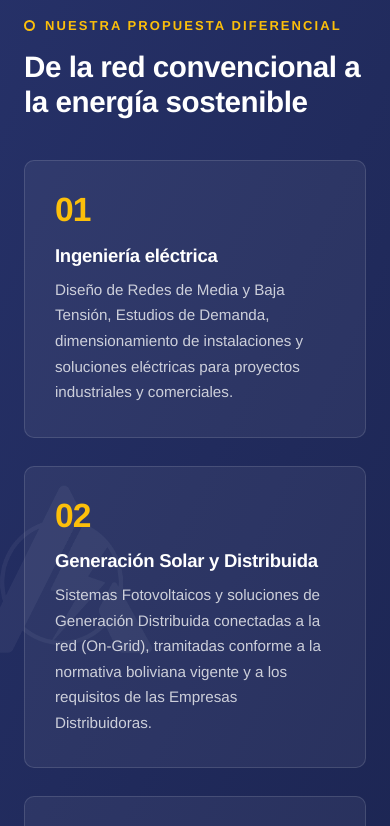
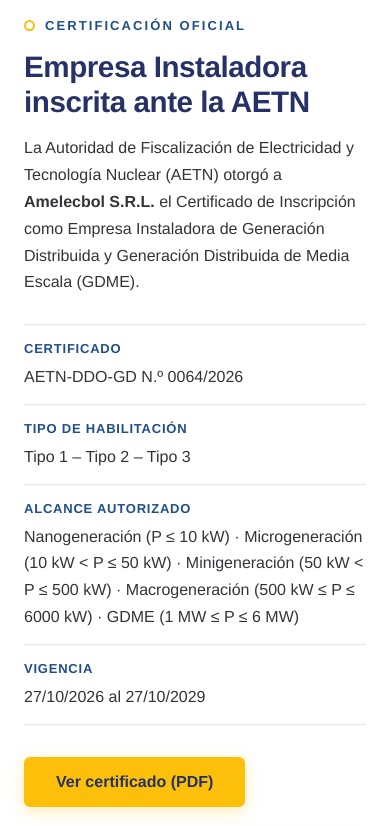
Before and after one commit to kdtlb/AMELECBOL_V1, a plain HTML site: page index.html in a window 390 px wide. Shown: the part 5280-6106 px from the top of the page. Drawn offline with Linux system fonts and the light colour scheme.

Commit message:
Agregar Certificado de Inscripción AETN N.º 0064/2026
Nueva sección «Certificación» con los datos del certificado, vista previa
y enlace al PDF; enlaces en el menú y el pie de página.

Co-Authored-By: Claude Opus 5.5 <noreply@anthropic.com>

```diff
--- a/css/styles.css
+++ b/css/styles.css
@@ -884,6 +884,42 @@ ul { margin: 0; padding: 0; list-style: none; }
 }
 
 /* --------------------------------------------------------------------------
+   19b. CERTIFICACIÓN AETN
+   -------------------------------------------------------------------------- */
+.certificado {
+  display: grid; grid-template-columns: 1.15fr .85fr;
+  gap: clamp(36px, 6vw, 80px); align-items: center;
+}
+.certificado__datos {
+  margin: 28px 0 32px; display: grid; gap: 0;
+  border-top: 1px solid var(--borde);
+}
+.certificado__datos > div {
+  display: grid; grid-template-columns: 170px 1fr; gap: 16px;
+  padding: 13px 0; border-bottom: 1px solid var(--borde);
+}
+.certificado__datos dt {
+  font-size: 13px; font-weight: 700; letter-spacing: .06em; text-transform: uppercase;
+  color: var(--azul-sec);
+}
+.certificado__datos dd { margin: 0; color: var(--texto); }
+.certificado__doc {
+  display: block; justify-self: center; max-width: 420px; width: 100%;
+  background: var(--blanco); border: 1px solid var(--borde); border-radius: var(--radio-sm);
+  padding: 10px; box-shadow: var(--sombra-alta);
+  transition: transform var(--transicion), box-shadow var(--transicion);
+}
+.certificado__doc:hover { transform: translateY(-4px); }
+.certificado__doc img { display: block; width: 100%; height: auto; }
+
+@media (max-width: 900px) {
+  .certificado { grid-template-columns: 1fr; }
+}
+@media (max-width: 520px) {
+  .certificado__datos > div { grid-template-columns: 1fr; gap: 4px; }
+}
+
+/* --------------------------------------------------------------------------
    20. ACCESIBILIDAD Y IMPRESIÓN
    -------------------------------------------------------------------------- */
 @media (prefers-reduced-motion: reduce) {
--- a/index.html
+++ b/index.html
@@ -64,6 +64,7 @@
     <nav class="nav__menu" id="menu" aria-label="Navegación principal">
       <a href="#nosotros">Nosotros</a>
       <a href="#servicios">Servicios</a>
+      <a href="#certificacion">Certificación</a>
       <a href="#obras">Obras</a>
       <a href="#clientes">Clientes</a>
       <a href="#contacto" class="btn btn--sm btn--amarillo">Contáctenos</a>
@@ -264,6 +265,55 @@
         </div>
         <a href="#contacto" class="btn btn--amarillo">Solicitar cotización</a>
       </aside>
+    </div>
+  </section>
+
+  <!-- ============ CERTIFICACIÓN AETN ============ -->
+  <section class="seccion" id="certificacion">
+    <div class="container certificado">
+      <div class="certificado__texto reveal">
+        <p class="eyebrow">Certificación oficial</p>
+        <h2 class="titulo">Empresa Instaladora inscrita ante la AETN</h2>
+        <p>
+          La Autoridad de Fiscalización de Electricidad y Tecnología Nuclear (AETN) otorgó a
+          <strong>Amelecbol S.R.L.</strong> el Certificado de Inscripción como Empresa Instaladora
+          de Generación Distribuida y Generación Distribuida de Media Escala (GDME).
+        </p>
+
+        <dl class="certificado__datos">
+          <div>
+            <dt>Certificado</dt>
+            <dd>AETN-DDO-GD N.º 0064/2026</dd>
+          </div>
+          <div>
+            <dt>Tipo de habilitación</dt>
+            <dd>Tipo 1 – Tipo 2 – Tipo 3</dd>
+          </div>
+          <div>
+            <dt>Alcance autorizado</dt>
+            <dd>
+              Nanogeneración (P ≤ 10 kW) · Microgeneración (10 kW &lt; P ≤ 50 kW) ·
+              Minigeneración (50 kW &lt; P ≤ 500 kW) · Macrogeneración (500 kW ≤ P ≤ 6000 kW) ·
+              GDME (1 MW ≤ P ≤ 6 MW)
+            </dd>
+          </div>
+          <div>
+            <dt>Vigencia</dt>
+            <dd>27/10/2026 al 27/10/2029</dd>
+          </div>
+        </dl>
+
+        <a href="media/certificados/certificado-inscripcion-aetn-0064-2026.pdf"
+           class="btn btn--amarillo" target="_blank" rel="noopener">Ver certificado (PDF)</a>
+      </div>
+
+      <a class="certificado__doc reveal"
+         href="media/certificados/certificado-inscripcion-aetn-0064-2026.pdf"
+         target="_blank" rel="noopener" aria-label="Abrir el Certificado de Inscripción AETN en PDF">
+        <img src="media/certificados/certificado-inscripcion-aetn-0064-2026.jpg"
+             alt="Certificado de Inscripción AETN-DDO-GD N.º 0064/2026 otorgado a Amelecbol S.R.L."
+             width="936" height="1285" loading="lazy" decoding="async">
+      </a>
     </div>
   </section>
 
@@ -663,6 +713,7 @@
       <ul>
         <li><a href="#nosotros">Nosotros</a></li>
         <li><a href="#servicios">Servicios</a></li>
+        <li><a href="#certificacion">Certificación</a></li>
         <li><a href="#obras">Obras</a></li>
         <li><a href="#clientes">Clientes</a></li>
         <li><a href="#contacto">Contacto</a></li>
```
Also changed, not shown: media/certificados/certificado-inscripcion-aetn-0064-2026.jpg (added), 1 other file.
